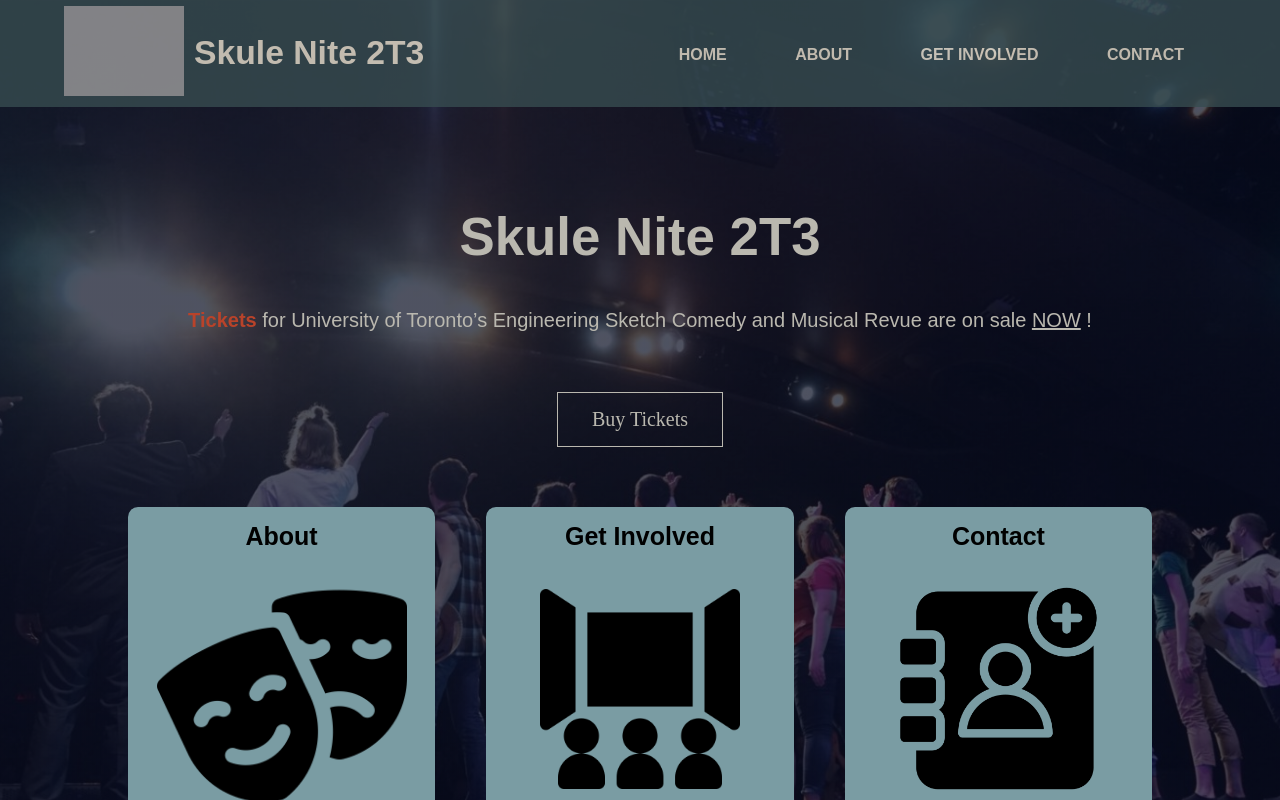
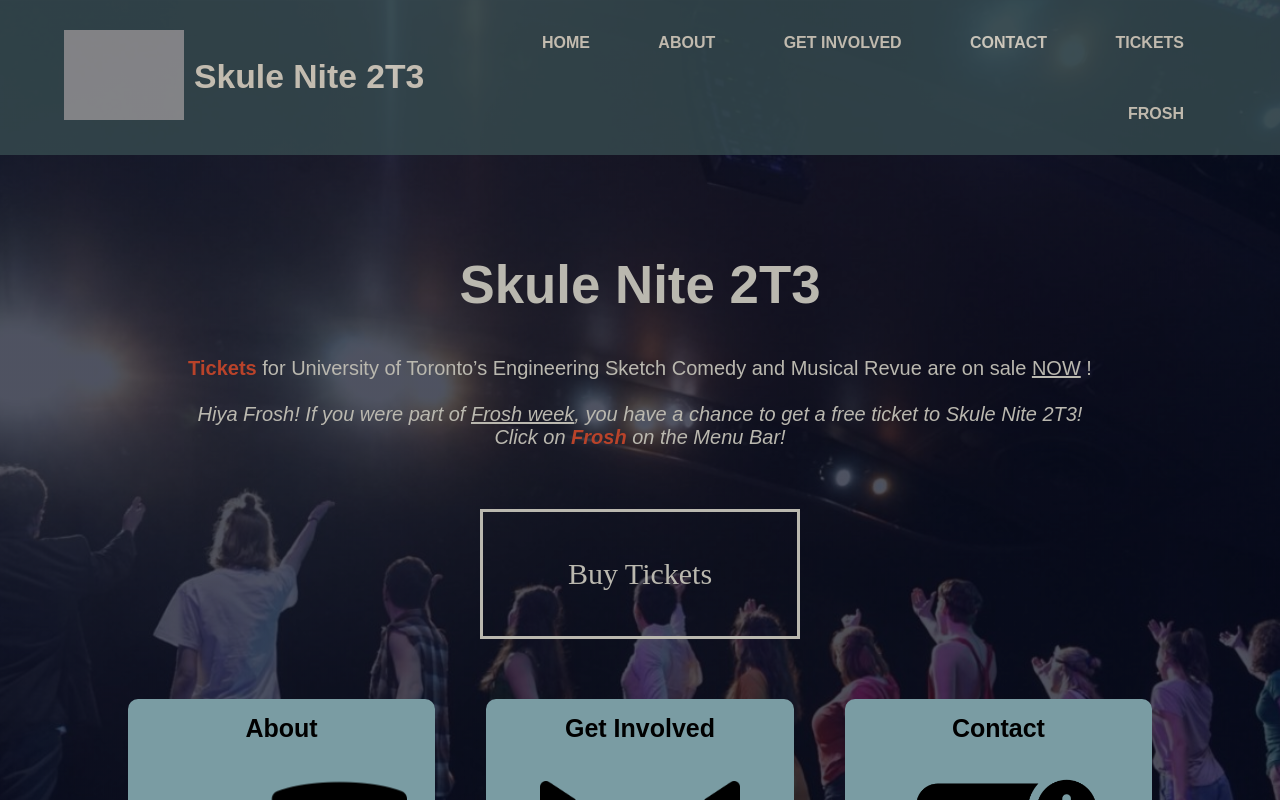
Before and after one commit to KCui0327/webskulenite, a website: page index.html in a window 1280 px wide. Drawn offline with nearby package versions, Linux system fonts and the light colour scheme; grey boxes are pictures that could not be loaded; a script that the page names is missing.

Commit message:
changed button and add frosh menu button

```diff
--- a/index.css
+++ b/index.css
@@ -137,9 +137,9 @@
     display: inline-block;
     text-decoration: none;
     color: #bab8af;
-    padding: 15px 34px;
-    border: 1px solid #bab8af;
-    font-size: 20px;
+    padding: 45px 85px;
+    border: 3px solid #bab8af;
+    font-size: 30px;
     background: transparent;
     position: relative;
     cursor: pointer;
@@ -147,8 +147,8 @@
 }
 
 .ticket-btn:hover {
-    border: 1px solid #232c2c;
-    background: #232c2c;
+    border: 3px solid #b9432a;
+    background: #b9432a;
     color: #bab8af;
     transition: 0.5s;
 }
--- a/index.html
+++ b/index.html
@@ -34,6 +34,8 @@
           <li><a href="about.html">ABOUT</a></li>
           <li><a href="apply.html">Get Involved</a></li>
           <li><a href="contact.html">Contact</a></li>
+          <li><a href="https://harthouse.ca/theatre/show/skule-nite-2t3" onmouseover="confetti()">Tickets</a></li>
+          <li><a href="https://docs.google.com/forms/d/e/1FAIpQLSdRO_Ne1wX6Ez92WxFZFY3NA1Ub5je--4dVxma3A523dqfCYA/viewform">Frosh</a></li>
         </ul>
       </div>
       <i class="fa fa-bars" onclick="showMenu()"></i>
@@ -47,8 +49,13 @@
       <script src="https://cdnjs.cloudflare.com/ajax/libs/animejs/2.0.2/anime.min.js"></script>
       <p>
         <b style="color: #b9432a;">Tickets</b> for University of Toronto’s Engineering Sketch Comedy and Musical Revue are on sale <u>NOW</u> !</b>
+        <br>
+        <br>
+        <i>Hiya Frosh! If you were part of <u>Frosh week</u>, you have a chance to get a free ticket to Skule Nite 2T3!</i>
+        <br>
+        <i>Click on <b style="color: #b9432a;">Frosh</b> on the Menu Bar!</i>
       </p>
-        <a href="https://harthouse.ca/theatre/show/skule-nite-2t3" class="ticket-btn">Buy Tickets</a>
+      <a href="https://harthouse.ca/theatre/show/skule-nite-2t3" class="ticket-btn" onmouseover="confetti()">Buy Tickets</a>
     </div>
     <div class="learn">
       <div class="learn-sections">
```
